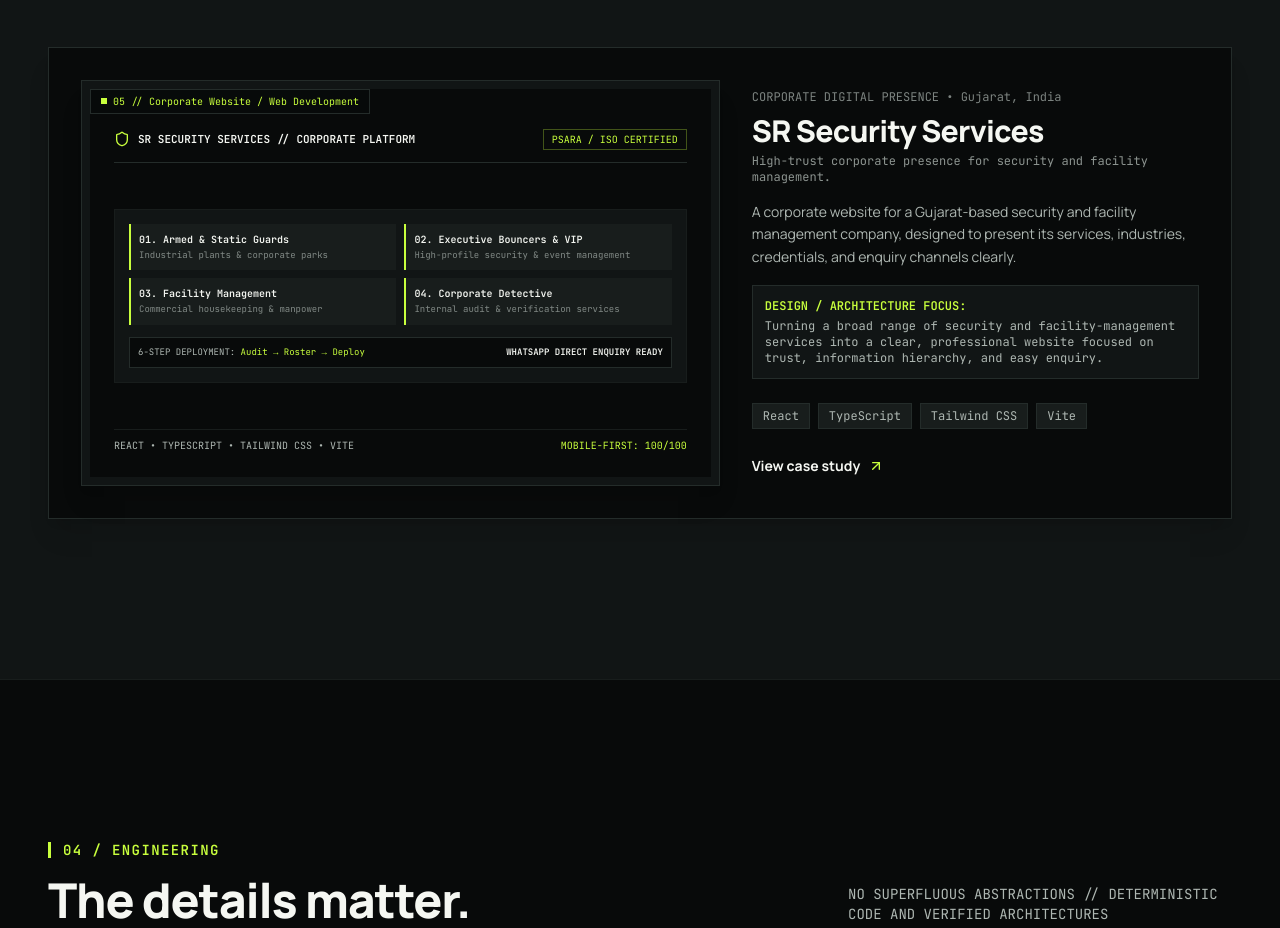
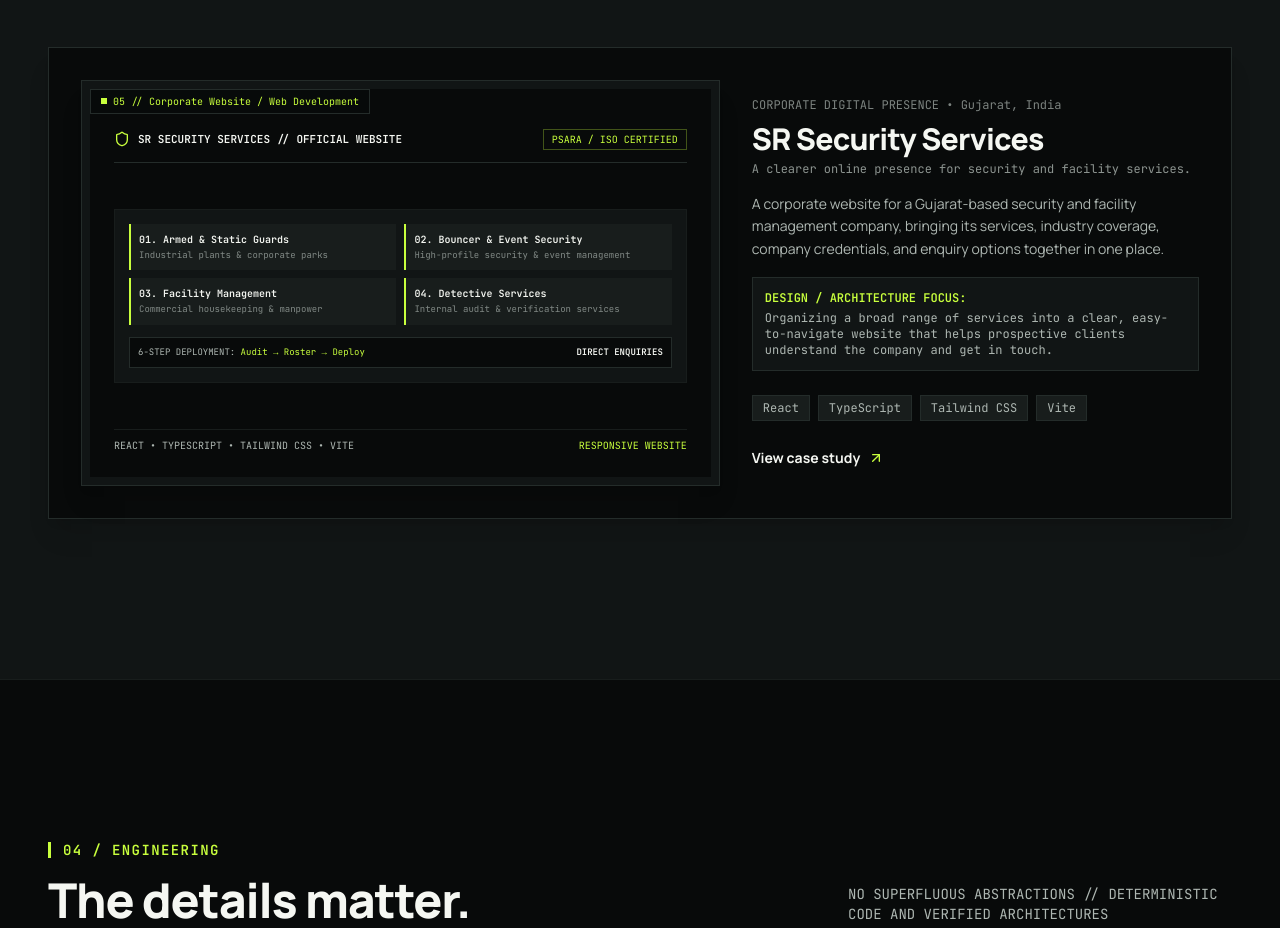
Before and after one commit to Xlogik-code/xlogik-site, a React (Vite) app: page / in a window 1280 px wide. Shown: the part 6780-7708 px from the top of the page. Built offline with nearby package versions, Linux system fonts and the light colour scheme.

Commit message:
style: update SR Security Services content for clarity and improved online presence

```diff
--- a/src/components/ProjectMockup.tsx
+++ b/src/components/ProjectMockup.tsx
@@ -378,7 +378,7 @@
       <div className="flex items-center justify-between border-b border-[#242C2A] pb-3 text-[11px] text-[#AEB7B2]">
         <div className="flex items-center gap-2">
           <Shield className="w-4 h-4 text-[#C8FF3D]" />
-          <span className="text-[#F5F7F2] font-bold">SR SECURITY SERVICES // CORPORATE PLATFORM</span>
+          <span className="text-[#F5F7F2] font-bold">SR SECURITY SERVICES // OFFICIAL WEBSITE</span>
         </div>
         <div className="text-[10px] text-[#C8FF3D] border border-[#C8FF3D]/30 px-2 py-0.5">
           PSARA / ISO CERTIFIED
@@ -394,7 +394,7 @@
             <span className="text-[#AEB7B2]/70 text-[9px] block">Industrial plants & corporate parks</span>
           </div>
           <div className="bg-[#181D1C] p-2 border-l-2 border-[#C8FF3D] space-y-0.5">
-            <span className="text-[#F5F7F2] font-bold block">02. Executive Bouncers & VIP</span>
+            <span className="text-[#F5F7F2] font-bold block">02. Bouncer & Event Security</span>
             <span className="text-[#AEB7B2]/70 text-[9px] block">High-profile security & event management</span>
           </div>
           <div className="bg-[#181D1C] p-2 border-l-2 border-[#C8FF3D] space-y-0.5">
@@ -402,7 +402,7 @@
             <span className="text-[#AEB7B2]/70 text-[9px] block">Commercial housekeeping & manpower</span>
           </div>
           <div className="bg-[#181D1C] p-2 border-l-2 border-[#C8FF3D] space-y-0.5">
-            <span className="text-[#F5F7F2] font-bold block">04. Corporate Detective</span>
+            <span className="text-[#F5F7F2] font-bold block">04. Detective Services</span>
             <span className="text-[#AEB7B2]/70 text-[9px] block">Internal audit & verification services</span>
           </div>
         </div>
@@ -410,14 +410,14 @@
         {/* Deployment Process & Instant Enquiry callout */}
         <div className="bg-[#080A0A] p-2 border border-[#242C2A] flex items-center justify-between text-[9px]">
           <span className="text-[#AEB7B2]">6-STEP DEPLOYMENT: <span className="text-[#C8FF3D]">Audit → Roster → Deploy</span></span>
-          <span className="text-[#F5F7F2] font-bold">WHATSAPP DIRECT ENQUIRY READY</span>
+          <span className="text-[#F5F7F2] font-bold">DIRECT ENQUIRIES</span>
         </div>
       </div>
 
       {/* Footer stack and audit score */}
       <div className="flex justify-between text-[10px] text-[#AEB7B2] pt-2 border-t border-[#181D1C]">
         <span>REACT • TYPESCRIPT • TAILWIND CSS • VITE</span>
-        <span className="text-[#C8FF3D]">MOBILE-FIRST: 100/100</span>
+        <span className="text-[#C8FF3D]">RESPONSIVE WEBSITE</span>
       </div>
     </div>
   );
--- a/src/data/content.ts
+++ b/src/data/content.ts
@@ -234,11 +234,11 @@
   {
     id: 'sr-security-services',
     title: 'SR Security Services',
-    subtitle: 'High-trust corporate presence for security and facility management.',
+    subtitle: 'A clearer online presence for security and facility services.',
     clientSector: 'Corporate Website / Web Development',
     aspectRatio: '16/10',
     imageAlt: 'SR Security Services Corporate Website & Service Presentation',
-    summary: 'A corporate website for a Gujarat-based security and facility management company, designed to present its services, industries, credentials, and enquiry channels clearly.',
+    summary: 'A corporate website for a Gujarat-based security and facility management company, bringing its services, industry coverage, company credentials, and enquiry options together in one place.',
     technologies: ['React', 'TypeScript', 'Tailwind CSS', 'Vite'],
     year: '2024',
     location: 'Gujarat, India',
@@ -262,7 +262,7 @@
       'Direct enquiry integration connecting potential corporate clients straight to operations'
     ],
     outcome: 'Created a modern, credible corporate identity that clearly showcases certifications and services, making it effortless for prospective clients to evaluate capabilities and submit direct commercial enquiries.',
-    engineeringFocus: 'Turning a broad range of security and facility-management services into a clear, professional website focused on trust, information hierarchy, and easy enquiry.'
+    engineeringFocus: 'Organizing a broad range of services into a clear, easy-to-navigate website that helps prospective clients understand the company and get in touch.'
   }
 ];
 
```
